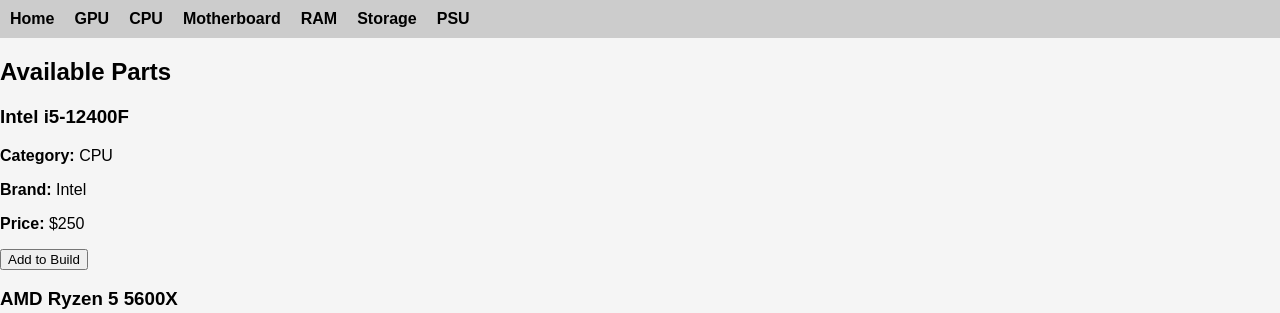
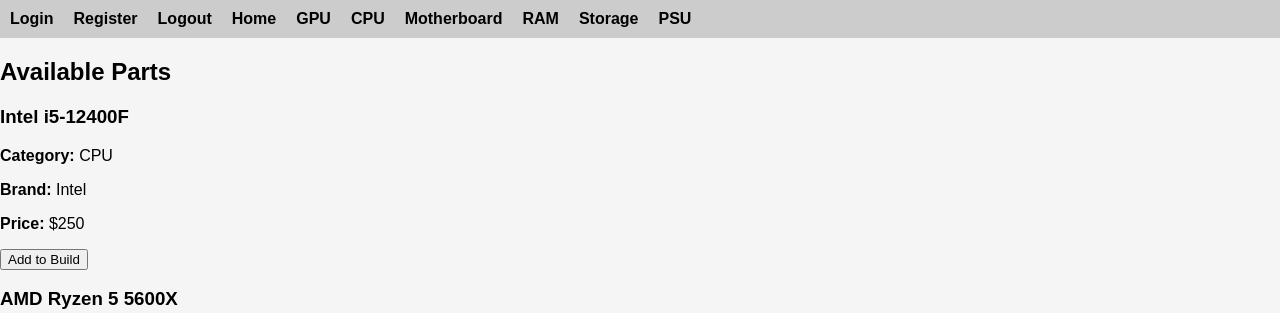
Before and after one commit to JaecobV/flaskapplicationproject, a Flask app: page / in a window 1280 px wide. Shown: the top 313 px of the page. Run offline with Flask 3, Linux system fonts and the light colour scheme; data comes from the database, SQL or seed files in the repository; both versions use the stored data as it was after the commit.

Commit message:
made some changes to make it run

```diff
--- a/app.py
+++ b/app.py
@@ -37,7 +37,6 @@
 
 
     build_ids = session.get("build", [])
-
 
     build_parts = []
     total = 0
--- a/templates/home.html
+++ b/templates/home.html
@@ -9,6 +9,9 @@
 
 <!-- NAVBAR -->
 <div class="navbar">
+    <a href="/login">Login</a>
+    <a href="/register">Register</a>
+    <a href="/logout">Logout</a>
     <a href="/">Home</a>
     <a href="#">GPU</a>
     <a href="#">CPU</a>
```
Also changed, not shown: pc_parts.db.
